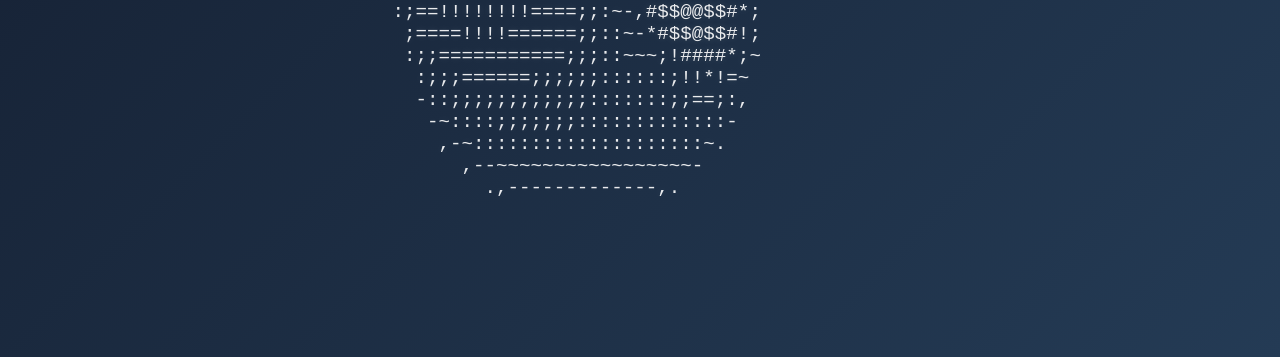
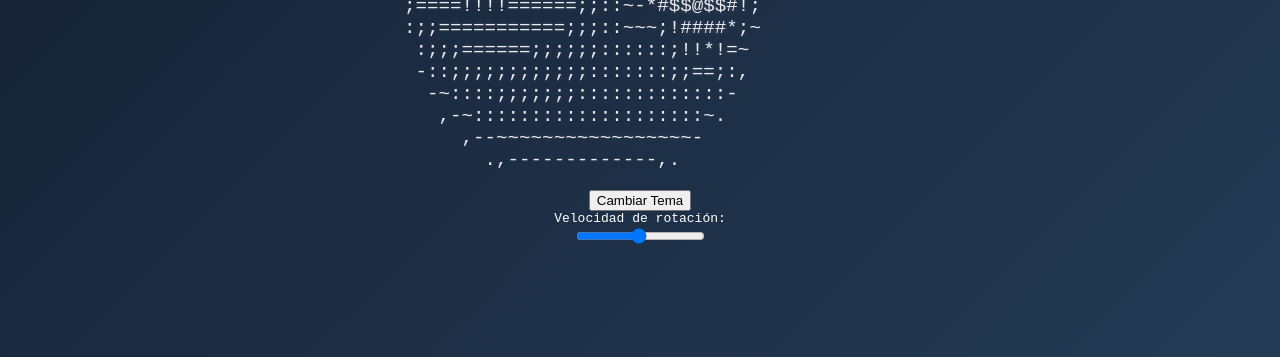
Before and after one commit to scriptvg/Spinning_Donut, a plain HTML site: page SpinningDonut.html in a window 1280 px wide. Shown: the part 443-800 px from the top of the page. Drawn offline with Linux system fonts and the light colour scheme.

Commit message:
Update SpinningDonut.html

```diff
--- a/SpinningDonut.html
+++ b/SpinningDonut.html
@@ -7,8 +7,17 @@
     <link rel="stylesheet" href="styles.css">
 </head>
 <body>
-    <pre id="d"></pre>
+    <div id="ASCII"><pre id="d"></pre></div>
     <div id="marca-agua">ScriptVg</div>
+    <button id="themebtn" onclick="cambiarTema()">Cambiar Tema</button>
+    <label for="speed">Velocidad de rotación:</label>
+    <input type="range" min="1" max="100" value="50" class="slider" id="speed">
     <script src="script.js"></script>
+    <script>
+        function cambiarTema() {
+            document.body.classList.toggle('dark');
+            document.body.classList.toggle('light');
+        }
+    </script>
 </body>
 </html>
```
